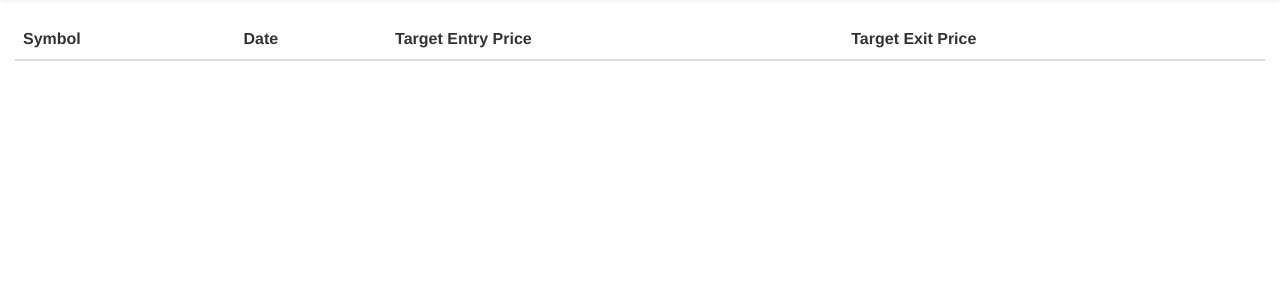
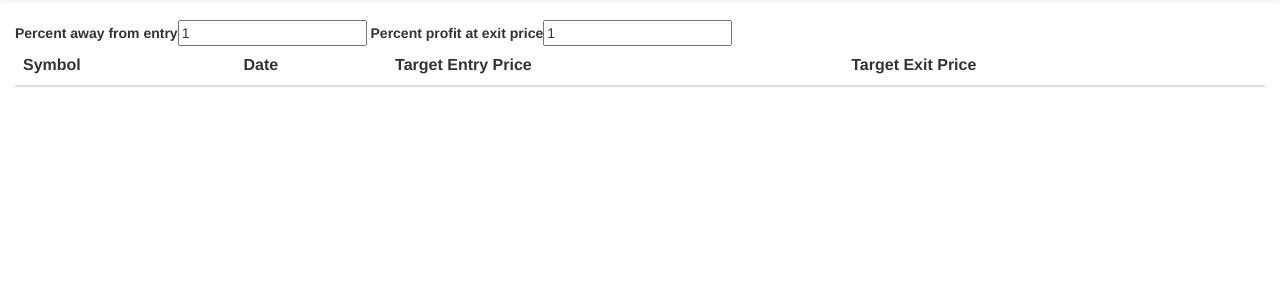
Before and after one commit to cinneesol/Pynance, a Django app: page /stockdata/ in a window 1280 px wide. Shown: the part 52-352 px from the top of the page. Run offline with Django 3.2, Linux system fonts and the light colour scheme; tables that the repository leaves empty hold one stand-in row (values such as "Sample post"); data that the repository does not hold is empty; some libraries are stand-ins or nearby versions.

Commit message:
Added field to select what profit and percent away to query for with quick analysis

```diff
--- a/web_ui/stockdata/static/js/stockdata/controller/quickAnalysis.js
+++ b/web_ui/stockdata/static/js/stockdata/controller/quickAnalysis.js
@@ -5,14 +5,19 @@
 
 var quickAnalysisController = function($scope,quickAnalysisService){
 	$scope.candidates = []
-
+	$scope.percentage=1;
+	$scope.profit=1;
 	var logresponse = function(result){
 		$scope.candidates=result
-		console.log(JSON.stringif($scope.candidates,null,4))
 	}
 
-	quickAnalysisService.findNearTargetEntry(.01,.01).then(logresponse);
+	$scope.getCandidates = function(){
+		var percent = $scope.percentage/100;
+		var profit = $scope.profit/100;
+		quickAnalysisService.findNearTargetEntry(percent,profit).then(logresponse);
+	}
 
+	$scope.getCandidates();
 
 }
 angular.module("stockdata").controller('quickAnalysisController',['$scope','quickAnalysisService',quickAnalysisController]);
--- a/web_ui/stockdata/templates/index.html
+++ b/web_ui/stockdata/templates/index.html
@@ -34,6 +34,10 @@
 		<!-- /.container-fluid -->
 	</nav>
 	<div class="container-fluid" ng-controller="quickAnalysisController">
+		<div>
+		  <span><strong>Percent away from entry</strong></span><input type="number" ng-model="percentage" ng-change="getCandidates()"/>
+		  <span><strong>Percent profit at exit price</strong></span><input type="number" ng-model="profit" ng-change="getCandidates()" />
+		</div>
 		<table id="scalp_candidates" class="table table-striped">
 			<thead class="thead-default">
 				<th>Symbol</th>
@@ -42,10 +46,10 @@
 				<th>Target Exit Price</th>
 			</thead>
 			<tr ng-repeat="candidate in candidates">
-				<td>{{candidate.symbol}}</td>
-				<td>{{candidate.date}}</td>
-				<td>{{candidate.target_entry_price}}</td>
-				<td>{{candidate.target_exit_price}}</td>
+				<td ng-bind="candidate.symbol"></td>
+				<td ng-bind="candidate.date"></td>
+				<td ng-bind="candidate.target_entry_price"></td>
+				<td ng-bind="candidate.target_exit_price"></td>
 			</tr>
 		</table>
 	</div>
```
